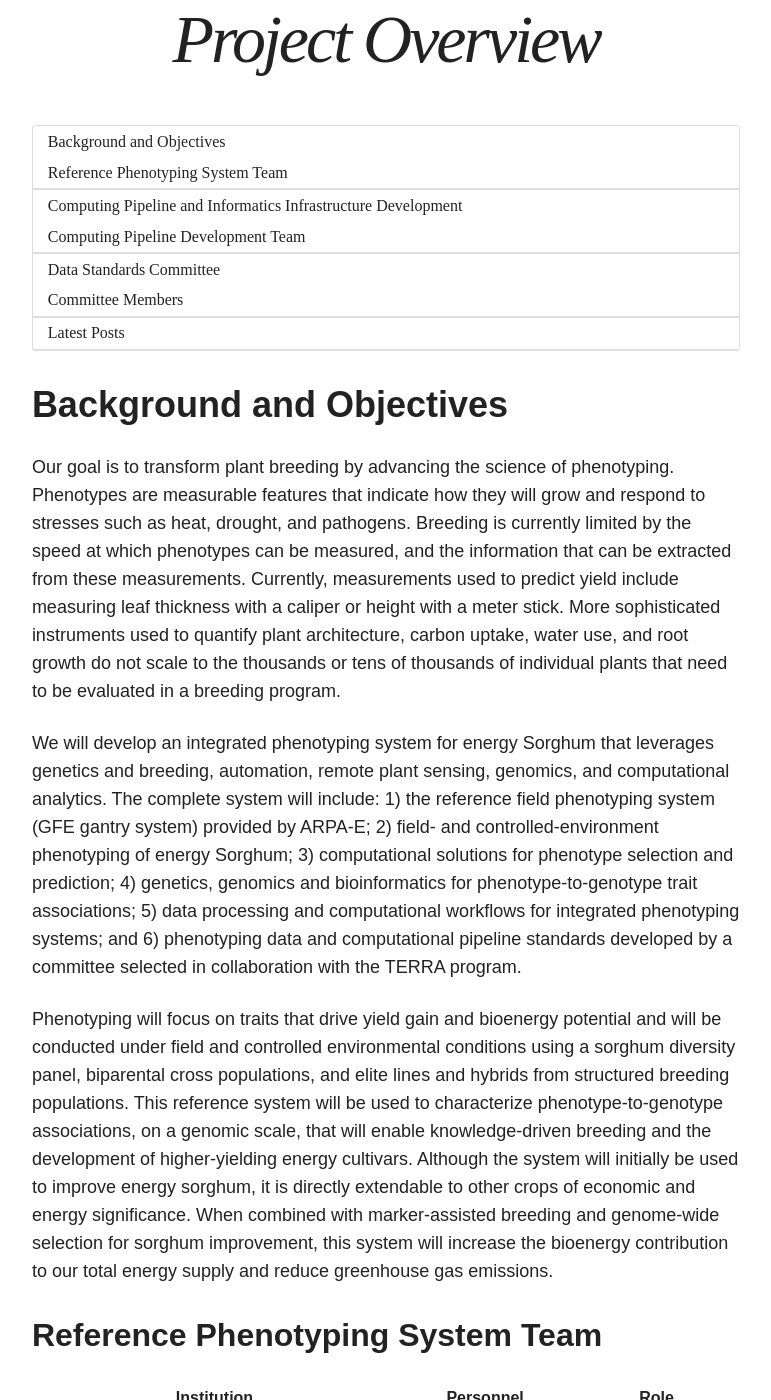
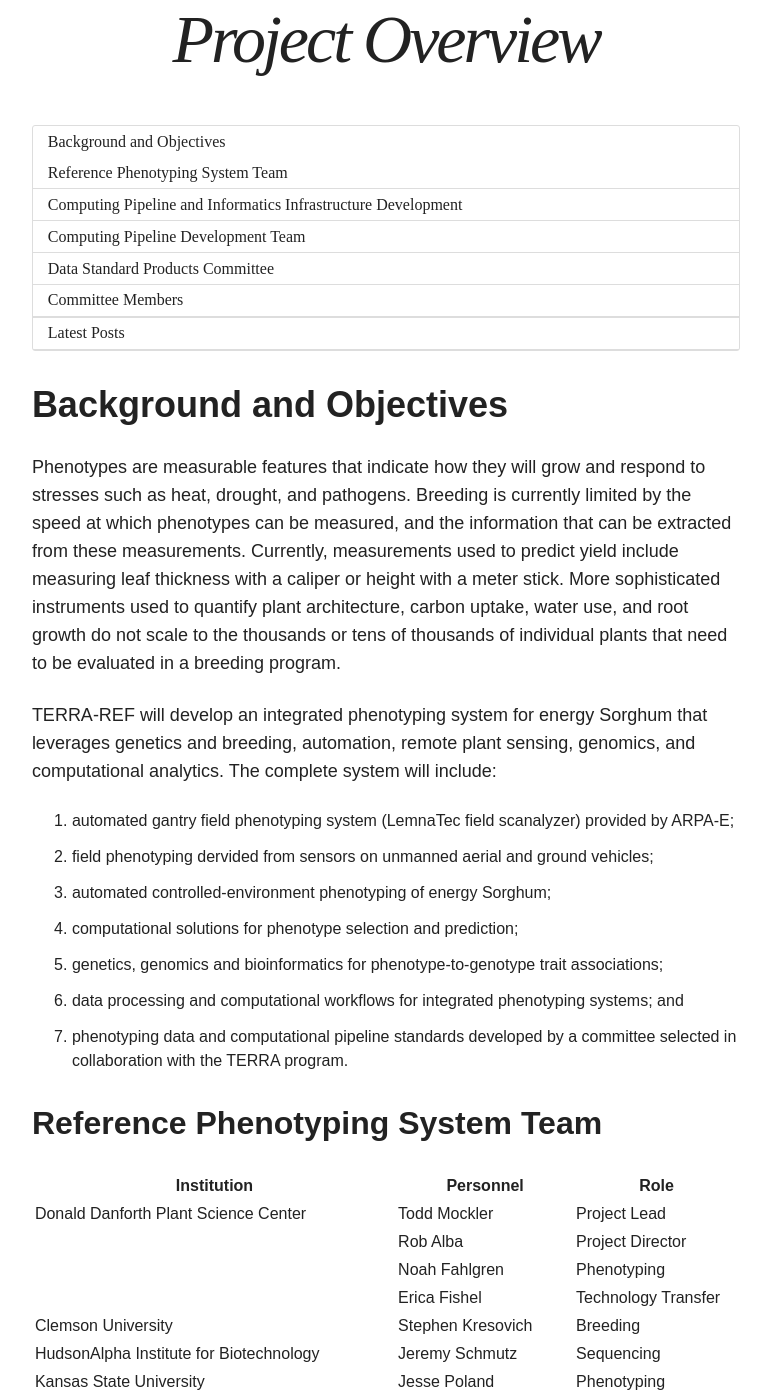
Before and after one commit to terra-reference/terraref.github.io, a Jekyll site: the page built from about/index.md, in a window 1280 px wide and 1400 px high, scrolled down 484 px. Shown: the whole window, without its empty margins (254-1025 px from the left). Built offline with Jekyll 4.4.1, drawn with Linux system fonts in a browser that asks for light colours; nearby versions of some CDN libraries; some of the changed text lies outside the part shown.

Commit message:
updated about/index.md closes #7

```diff
--- a/about/index.md
+++ b/about/index.md
@@ -14,16 +14,20 @@ image:
 
 # Background and Objectives
 
-  Our goal is to transform plant breeding by advancing the science of phenotyping. Phenotypes are measurable features that indicate how they will grow and respond to stresses such as heat, drought, and pathogens.
+Phenotypes are measurable features that indicate how they will grow and respond to stresses such as heat, drought, and pathogens.
   Breeding is currently limited by the speed at which phenotypes can be measured, and the information that can be extracted from these measurements.
   Currently, measurements used to predict yield include measuring leaf thickness with a caliper or height with a meter stick.
   More sophisticated instruments used to quantify plant architecture, carbon uptake, water use, and root growth do not scale to the thousands or tens of thousands of individual plants that need to be evaluated in a breeding program.
 
-We will develop an integrated phenotyping system for energy Sorghum that leverages genetics and breeding, automation, remote plant sensing, genomics, and computational analytics. The complete system will include: 1) the reference field phenotyping system (GFE gantry system) provided by ARPA-E; 2) field- and controlled-environment phenotyping of energy Sorghum; 3) computational solutions for phenotype selection and prediction; 4) genetics, genomics and bioinformatics for phenotype-to-genotype trait associations; 5) data processing and computational workflows for integrated phenotyping systems; and 6) phenotyping data and computational pipeline standards developed by a committee selected in collaboration with the TERRA program.
+TERRA-REF will develop an integrated phenotyping system for energy Sorghum that leverages genetics and breeding, automation, remote plant sensing, genomics, and computational analytics. The complete system will include:
 
-Phenotyping will focus on traits that drive yield gain and bioenergy potential and will be conducted under field and controlled environmental conditions using a sorghum diversity panel, biparental cross populations, and elite lines and hybrids from structured breeding populations. This reference system will be used to characterize phenotype-to-genotype associations, on a genomic scale, that will enable knowledge-driven breeding and the development of higher-yielding energy cultivars. Although the system will initially be used to improve energy sorghum, it is directly extendable to other crops of economic and energy significance. When combined with marker-assisted breeding and genome-wide selection for sorghum improvement, this system will increase the bioenergy contribution to our total energy supply and reduce greenhouse gas emissions.
-
-
+1. automated gantry field phenotyping system (LemnaTec field scanalyzer) provided by ARPA-E;
+2. field phenotyping dervided from sensors on unmanned aerial and ground vehicles;
+3. automated controlled-environment phenotyping of energy Sorghum;
+4. computational solutions for phenotype selection and prediction;
+5. genetics, genomics and bioinformatics for phenotype-to-genotype trait associations;
+6. data processing and computational workflows for integrated phenotyping systems; and
+7. phenotyping data and computational pipeline standards developed by a committee selected in collaboration with the TERRA program.
 
 ## Reference Phenotyping System Team
 
@@ -45,14 +49,15 @@ Phenotyping will focus on traits that drive yield gain and bioenergy potential a
 | Washington University at St. Louis                  | Robert Pless          | Image Analysis         |
 |                                                     | Roman Garnett         | Prediction Algorithms  |
 
+Digital traits that drive yield gain and bioenergy potential will be extracted from sensor data collected from sorghum grown under field and controlled environmental conditions. Over 750 lines from a sorghum diversity panel, biparental cross populations, and elite lines and hybrids from structured breeding populations will be evaluated. This reference system will be used to characterize phenotype-to-genotype associations, on a genomic scale, that will enable knowledge-driven breeding and the development of higher-yielding energy cultivars. Although the system will initially be used to improve energy sorghum, it is directly extendable to other crops of economic and energy significance. When combined with marker-assisted breeding and genome-wide selection for sorghum improvement, this system will increase the bioenergy contribution to our total energy supply and reduce greenhouse gas emissions.
 
-# Computing Pipeline and Informatics Infrastructure Development
+## Computing Pipeline and Informatics Infrastructure Development
 
-As part of this project, a team based at the University of Illinois and the National Center for Supercomputing Applications will develop a data storage and computing system that provides researchers with access to all of the 'raw' data and derived plant phenotypes (traits).
-Most of the data volume will come from a [Lemnatec Scanalyzer Field System](http://www.lemnatec.com/products/hardware-solutions/scanalyzer-field/) platform in Arizona, and will be accompanied by data from aerial, ground, and tractor-based field sensors.
-Danforth has an indoor phenotyping system - automated sensing of plants in boxes. At the USDA research station in Maricopa, AZ a Lemnatec field platform will be installed over a field of sorghum and run for four years. This will be complimented by an indoor system for automated sensing of plants in boxes.
+As part of the TERRA-REF platform, a team based at the University of Illinois and the National Center for Supercomputing Applications are developing a **data storage and computing system** that provides researchers with access to all of the 'raw' data and derived plant phenotypes (traits). Data from sensors at a variety of locations across the US will be transferred to Illinois.  A large volume of data will come from the automated [Lemnatec Scanalyzer Field System](http://www.lemnatec.com/products/hardware-solutions/scanalyzer-field/) in Arizona. In parallel, data will be collected from field plots in Arizona, South Carolina and Kansas using aerial, ground, and tractor-based field sensors. Plants grown indoors at the Donald Danforth Center uses a conveyor belt system to delivery of plants to and from sensors for automated repeated measurements.
 
-The data processing pipeline that integrates existing tools such as PlantCV, BrownDog, PEcAn, BETYdb, and other software into a flexible, scalable computing pipeline. This will include geospatial infrastructure for efficiently querying and transforming key datasets and tools that enable researchers to access, archive, use, and contribute data products at each step in the pipeline.
+We will integrate and develop existing software including as PlantCV, Breeding Management Systems, Clowder, BrownDog, PEcAn, and BETYdb into the data processing pipeline make it flexible and scalable.
+
+The reference data will facilitate data sharing and re-use of data by providing metadata, provenance for derived data sets, and standardized data processing workflows. It will include geospatial infrastructure for efficiently querying and transforming key datasets and tools that enable researchers to access, archive, use, and contribute data products.
 
 ## Computing Pipeline Development Team
 
@@ -62,18 +67,19 @@ The data processing pipeline that integrates existing tools such as PlantCV, Bro
 | Lead | David LeBauer |
 | Danforth Lead | Noah Fahlgren |
 | Promect Manager | Rachel Shekar |
-| Storage Architect | Dan Lapine |
+| Storage Architect | JD Maloney |
 | Senior Programmer | Rob Kooper |
 | CyberGIS Senior Programmer |  Yan Liu |
 | ISDA Research Programmer |  Maxwell Bennett |
 | NDS Research Programmer | David Railia|
 | Image Compression, UCI | Charlie Zender|
+| NDS Research Programmer | Dora Cai|
 
-# Data Standards Committee
+## Data Standard Products Committee
 
-The Data Standards Committee will be define the core reference platform data and meta-data products. The data product specification will define the types of data formats, semantics, and interfaces, file formats, and representations of space, time, and genetic identity based on existing standards, commonly used file formats, and user needs.
+The Data Standards Committee will work together to create clear definitions of data formats, semantics, and interfaces, file formats, and representations of space, time, and genetic identity based on existing standards, commonly used file formats, and user needs to make it easier to analyze and exchange data and results. This essential contribution will facilitate research by ensuring that software and data are _interoperable, reusable, extensible, and understandable_.
 
-The objective of this committee is to facilitate research by ensuring that software and data are _interoperable, reusable, extensible, and understandable_. Providing clear definitions of common formats will make it easier to analyze and exchange data and results.
+Data Products will be published, reviewed, and updated each year of the project, beginning with version 0 to be released in fall 2016 and subsequent versions released annually thereafter. Public review and comment is welcome.
 
 
 ## Committee Members
@@ -95,7 +101,7 @@ The objective of this committee is to facilitate research by ensuring that softw
 |**External Advisors** | | |
 | Cheryl Porter| ICASA / AgMIP / USDA |
 | Shawn Serbin | Brookhaven National Lab |
-| Shelly Petroy and Christine Laney | NEON |
+| Shelly Petroy | NEON |
 | Carolyn J. Lawrence-Dill | Iowa State |
 | Eric Lyons | University of Arizona / iPlant |
 | Ted Habermann | The HDF Group |
```
